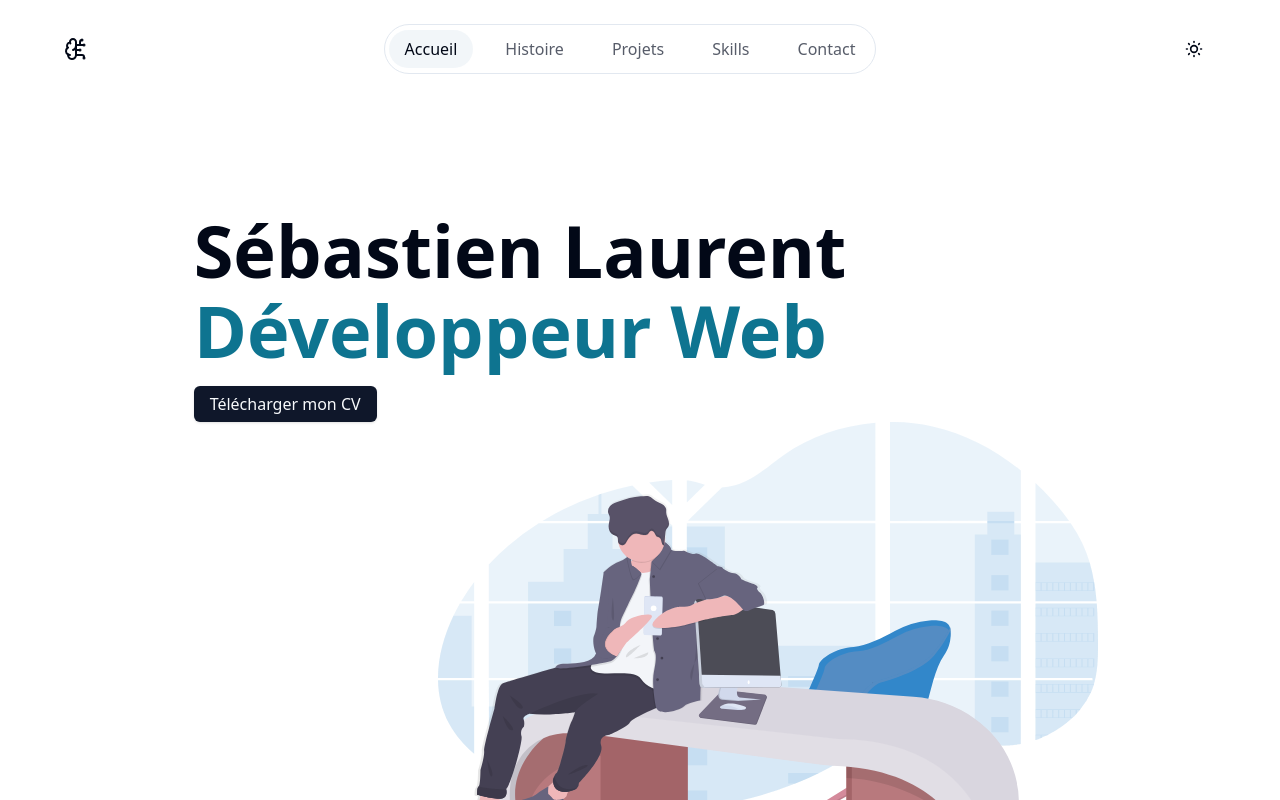
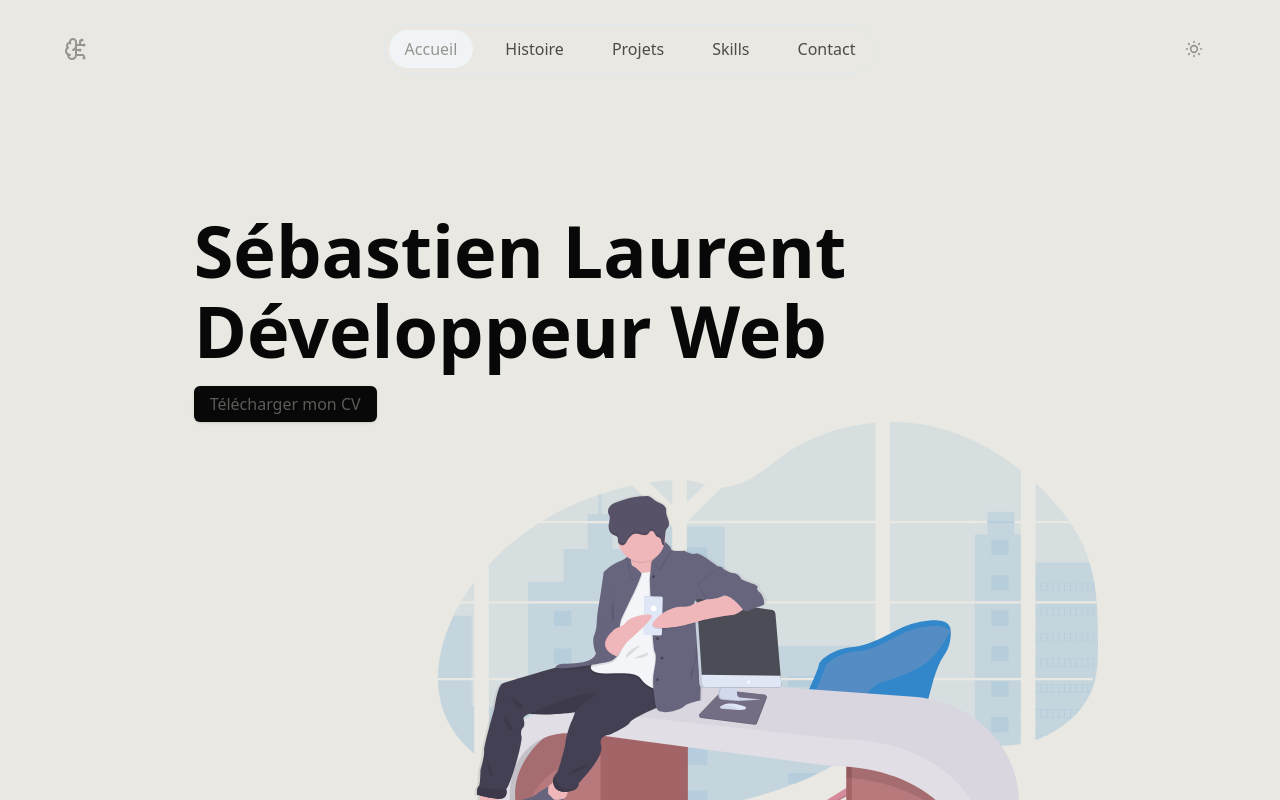
Before and after one commit to SebastienLaurentt/Portfolio-V2, a Next.js app: page / in a window 1280 px wide. Shown: the top 800 px of the page. Built offline with nearby package versions, Linux system fonts and the light colour scheme.

Commit message:
update color theme in globals

```diff
--- a/app/globals.css
+++ b/app/globals.css
@@ -4,23 +4,23 @@
 
 @layer base {
   :root {
-    --background: 0 0% 100%;
-    --foreground: 222.2 84% 4.9%;
+      /* Off White */
+    --background: 50 12% 90%;
+    /* Warm Grey */
+    --foreground: 51 3% 57%;
 
-    --card: 0 0% 100%;
-    --card-foreground: 222.2 84% 4.9%;
+    --card: 50 12% 90%;
+    --card-foreground: 0 0% 3%;
 
-    --popover: 0 0% 100%;
-    --popover-foreground: 222.2 84% 4.9%;
+    --popover: 50 12% 90%;
+    --popover-foreground: 0 0% 3%;
 
-    --primary: 222.2 47.4% 11.2%;
-    --primary-foreground: 210 40% 98%;
+    /* Black */
+    --primary: 0 0% 3%;
+    --primary-foreground: 50 3% 35%;
 
     --secondary: 210 40% 96.1%;
     --secondary-foreground: 222.2 47.4% 11.2%;
-
-    --tertiary: 189 94% 43%;
-    --tertiary-foreground: 193 82% 31%;
 
     --muted: 210 40% 96.1%;
     --muted-foreground: 215.4 16.3% 46.9%;
@@ -33,29 +33,30 @@
 
     --border: 214.3 31.8% 91.4%;
     --input: 214.3 31.8% 91.4%;
-    --ring: 222.2 84% 4.9%;
+    --ring: 0 0% 3%;
 
     --radius: 0.5rem;
   }
 
   .dark {
-    --background: 222.2 84% 4.9%;
-    --foreground: 210 40% 98%;
+    /* Black */
+    --background: 0 0% 3%;
+    /* Warm Grey */
+    --foreground: 51 3% 57%;
 
-    --card: 222.2 84% 4.9%;
-    --card-foreground: 210 40% 98%;
 
-    --popover: 222.2 84% 4.9%;
-    --popover-foreground: 210 40% 98%;
+    --card: 0 0% 3%;
+    --card-foreground: 50 12% 90%;
 
-    --primary: 210 40% 98%;
-    --primary-foreground: 222.2 47.4% 11.2%;
+    --popover: 0 0% 3%;
+    --popover-foreground: 50 12% 90%;
+
+    /* Off White */
+    --primary: 50 12% 90%;
+    --primary-foreground: 50 12% 90%;
 
     --secondary: 217.2 32.6% 17.5%;
     --secondary-foreground: 210 40% 98%;
-
-    --tertiary: 189 94% 43%;
-    --tertiary-foreground: 189 94% 43%;
 
     --muted: 217.2 32.6% 17.5%;
     --muted-foreground: 215 20.2% 65.1%;
@@ -81,7 +82,7 @@
   }
 
   h1 {
-    @apply text-2xl md:text-5xl lg:text-6xl xl:text-7xl leading-[40px] md:leading-[4rem] lg:leading-[72px] xl:leading-[80px] font-bold;
+    @apply text-2xl md:text-5xl lg:text-6xl xl:text-7xl leading-[40px] md:leading-[4rem] lg:leading-[72px] xl:leading-[80px] font-bold text-primary;
   }
 
   h2 {
--- a/components/LandingSections/Presentation/Presentation.tsx
+++ b/components/LandingSections/Presentation/Presentation.tsx
@@ -9,7 +9,7 @@ const Presentation = () => {
       title="De la recherche au"
       titleHighlight="développement"
     />
-    <div className="text-md md:text-xl lg:text-3xl xl:text-4xl leading-8 md:leading-[48px] lg:leading-[64px] xl:leading-[72px] text-secondary-foreground">
+    <div className="text-md md:text-xl lg:text-3xl xl:text-4xl leading-8 md:leading-[48px] lg:leading-[64px] xl:leading-[72px]">
       Après un doctorat en{" "}
       <span className="text-tertiary-foreground"> Sciences Cognitives</span>{" "}
       je me suis tourné vers le développement web. Ce choix s&apos;explique
```
